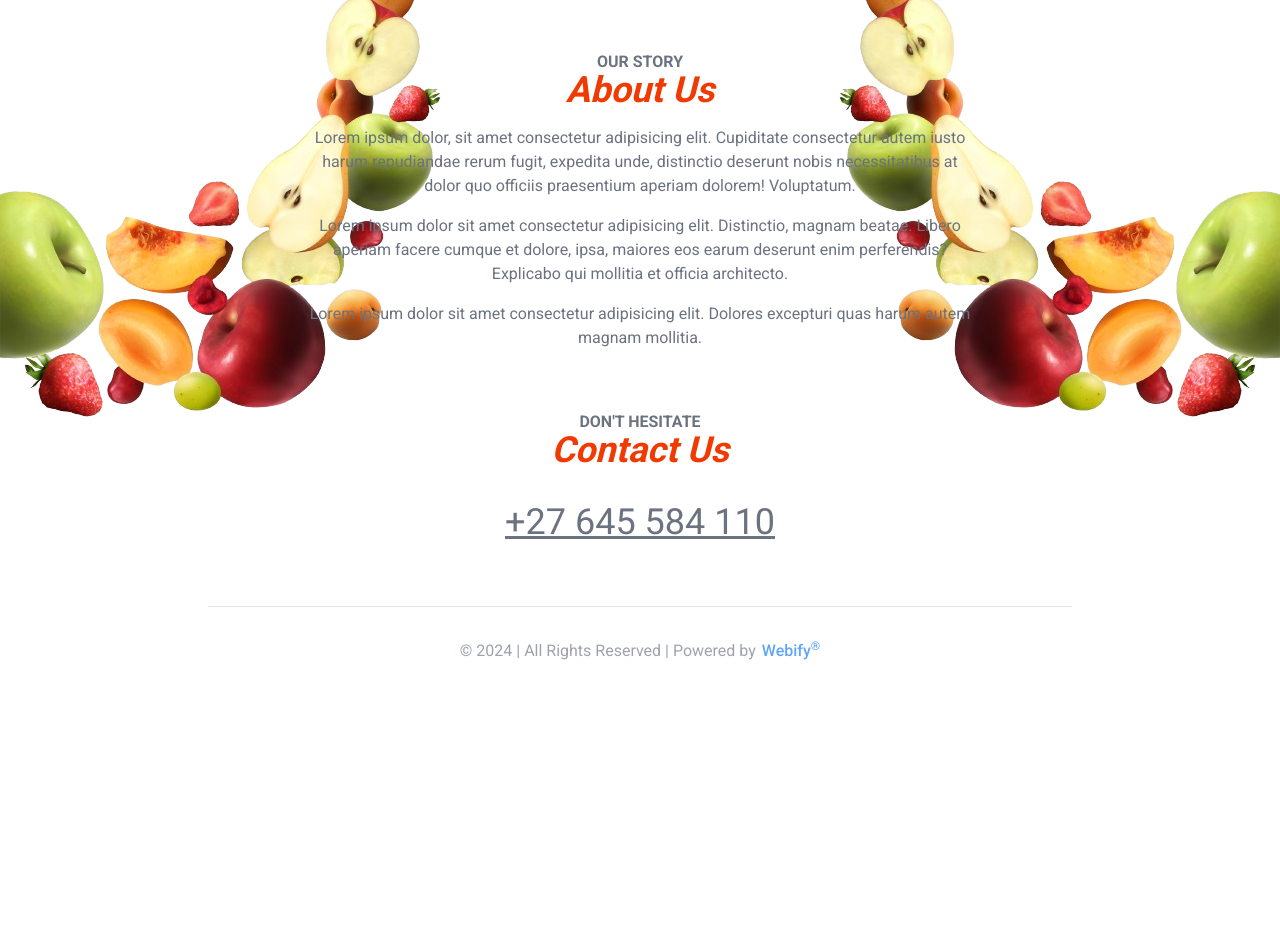
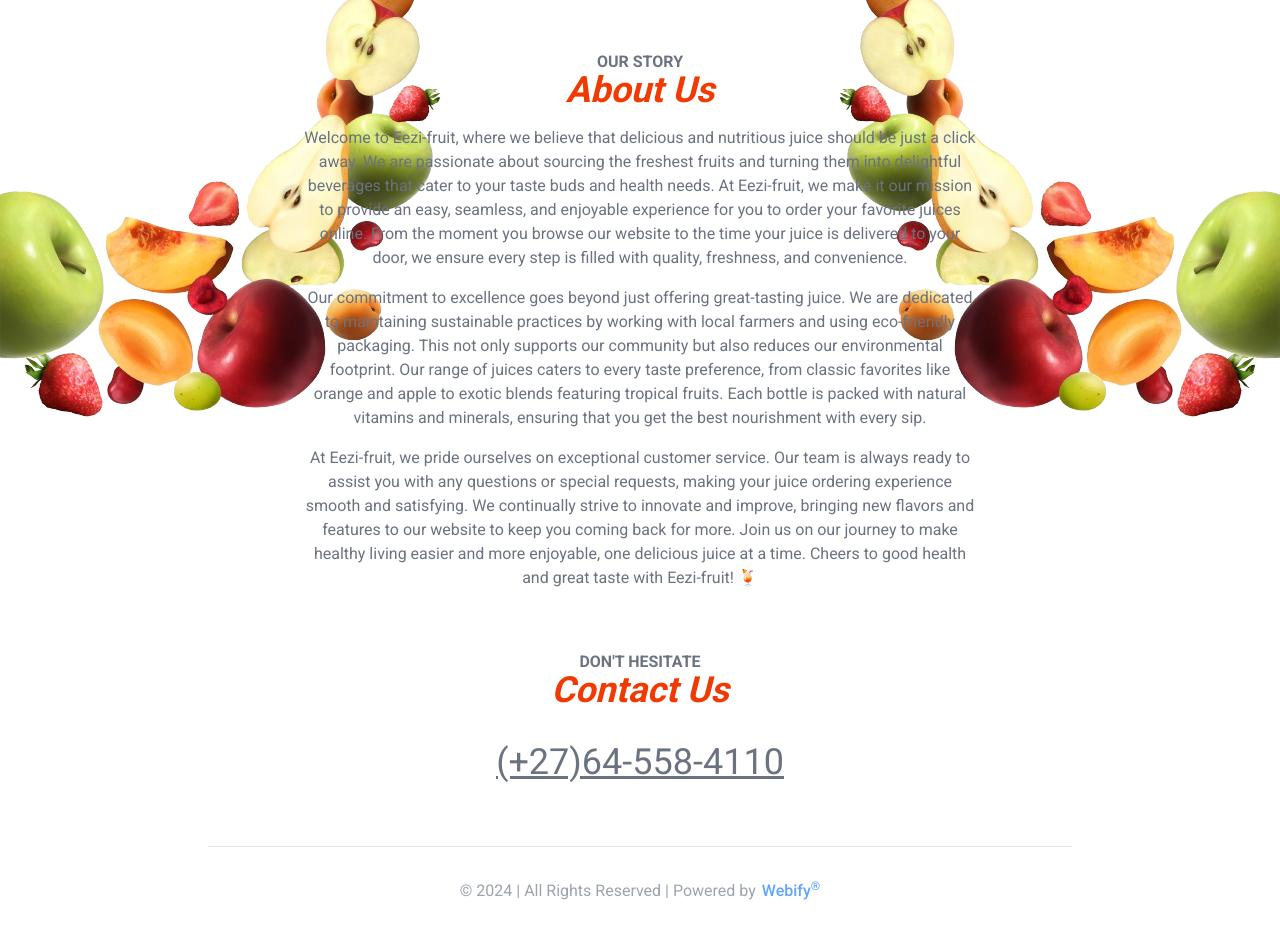
Before and after one commit to webify-io/juice-ordering-app, a Next.js app: page / in a window 1280 px wide. Shown: the part 700-1638 px from the top of the page. Before the commit the page ends 1411 px from the top, so only its background shows below. Built offline with nearby package versions, Linux system fonts and the light colour scheme; no server answers; the database is empty.

Commit message:
Update page.js
Updated About Us

```diff
--- a/src/app/page.js
+++ b/src/app/page.js
@@ -11,20 +11,36 @@ export default function Home() {
 				<SectionHeaders subHeader={'Our Story'} mainHeader={'About Us'} />
 				<div className="max-w-2xl mx-auto mt-4 text-gray-500 flex flex-col gap-4">
 					<p>
-						Lorem ipsum dolor, sit amet consectetur adipisicing elit. Cupiditate
-						consectetur autem iusto harum repudiandae rerum fugit, expedita
-						unde, distinctio deserunt nobis necessitatibus at dolor quo officiis
-						praesentium aperiam dolorem! Voluptatum.
+						Welcome to Eezi-fruit, where we believe that delicious and
+						nutritious juice should be just a click away. We are passionate
+						about sourcing the freshest fruits and turning them into delightful
+						beverages that cater to your taste buds and health needs. At
+						Eezi-fruit, we make it our mission to provide an easy, seamless, and
+						enjoyable experience for you to order your favorite juices online.
+						From the moment you browse our website to the time your juice is
+						delivered to your door, we ensure every step is filled with quality,
+						freshness, and convenience.
 					</p>
 					<p>
-						Lorem ipsum dolor sit amet consectetur adipisicing elit. Distinctio,
-						magnam beatae. Libero aperiam facere cumque et dolore, ipsa, maiores
-						eos earum deserunt enim perferendis? Explicabo qui mollitia et
-						officia architecto.
+						Our commitment to excellence goes beyond just offering great-tasting
+						juice. We are dedicated to maintaining sustainable practices by
+						working with local farmers and using eco-friendly packaging. This
+						not only supports our community but also reduces our environmental
+						footprint. Our range of juices caters to every taste preference,
+						from classic favorites like orange and apple to exotic blends
+						featuring tropical fruits. Each bottle is packed with natural
+						vitamins and minerals, ensuring that you get the best nourishment
+						with every sip.
 					</p>
 					<p>
-						Lorem ipsum dolor sit amet consectetur adipisicing elit. Dolores
-						excepturi quas harum autem magnam mollitia.
+						At Eezi-fruit, we pride ourselves on exceptional customer service.
+						Our team is always ready to assist you with any questions or special
+						requests, making your juice ordering experience smooth and
+						satisfying. We continually strive to innovate and improve, bringing
+						new flavors and features to our website to keep you coming back for
+						more. Join us on our journey to make healthy living easier and more
+						enjoyable, one delicious juice at a time. Cheers to good health and
+						great taste with Eezi-fruit! 🍹
 					</p>
 				</div>
 			</section>
@@ -34,7 +50,7 @@ export default function Home() {
 					mainHeader={'Contact Us'}
 				/>
 				<div className="text-4xl mt-8 text-gray-500 underline">
-					<a href="tel:+27645584110">+27 645 584 110</a>
+					<a href="tel:+27645584110">(+27)64-558-4110</a>
 				</div>
 			</section>
 		</>
```
